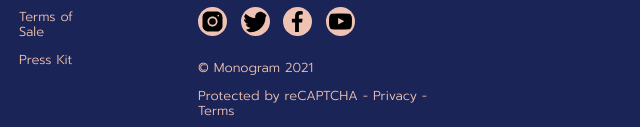
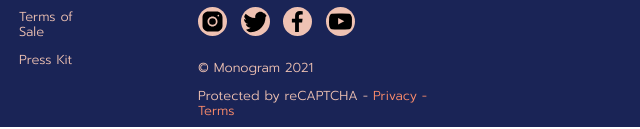
Before and after one commit to MateoBetancurB/monogram-clone, a plain HTML site: page index.html in a window 1280 px wide. Shown: the part 3144-3273 px from the top of the page, 607-1247 px from the left. Drawn offline with nearby package versions, Linux system fonts and the light colour scheme.

Commit message:
estructura-html

```diff
--- a/index.html
+++ b/index.html
@@ -172,7 +172,7 @@
 						</div>
 						<p class="section2__paragraph1--footer">© Monogram 2021</p>
 						<p class="section2__paragraph2--footer">
-							Protected by reCAPTCHA - Privacy - Terms
+							Protected by reCAPTCHA - <span> Privacy - Terms </span>
 						</p>
 					</section>
 				</section>
```
